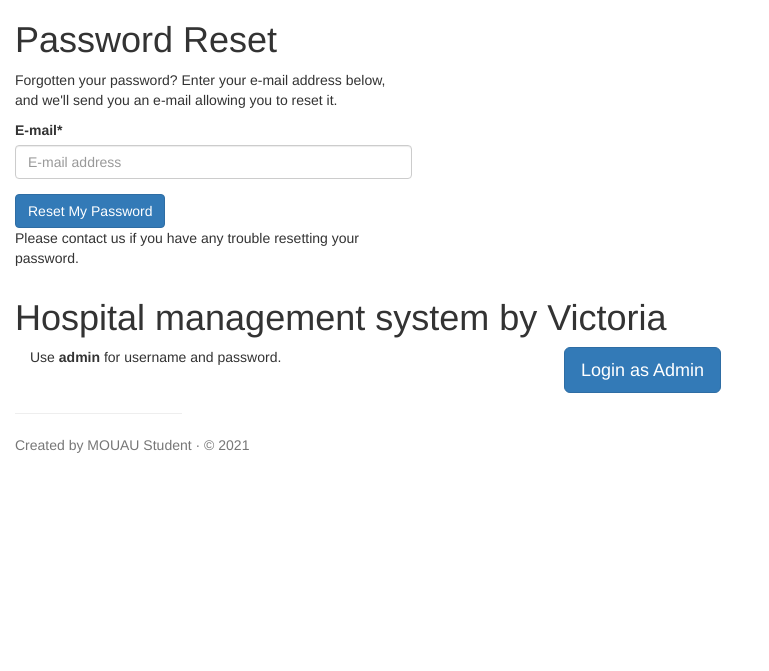
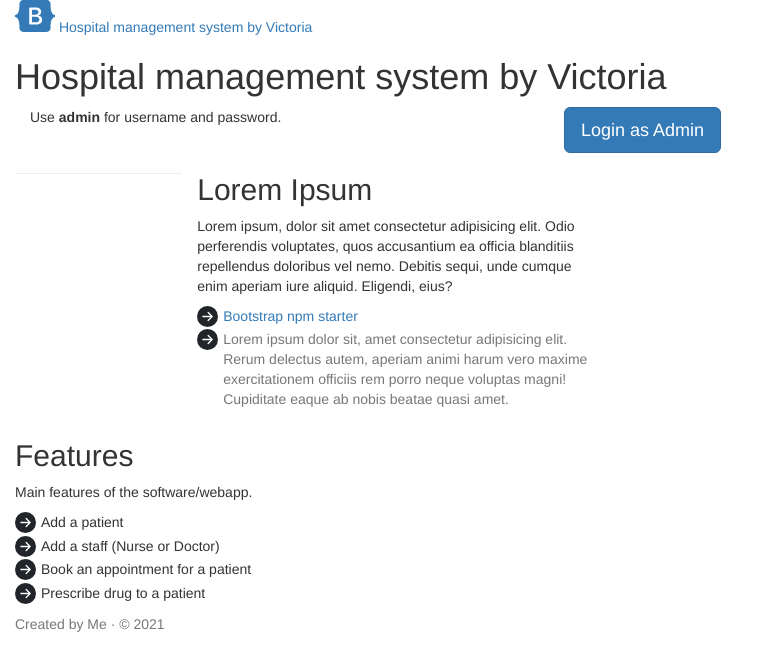
Before and after one commit to onyedikachi-david/ahms, a Django app: page /accounts/password/reset/ in a window 1280 px wide. Shown: the top 671 px of the page, without its empty margins (0-769 px from the left). Run offline with Django 3.2, Linux system fonts and the light colour scheme; some libraries are stand-ins or nearby versions.

Commit message:
Update base.html

```diff
--- a/ahms/templates/base.html
+++ b/ahms/templates/base.html
@@ -9,13 +9,15 @@
     <meta name="generator" content="Hugo 0.84.0">
     <title>Victoria Project</title>
 
-    <link rel="canonical" href="https://getbootstrap.com/docs/5.0/examples/starter-template/">
+
+    <!-- <link rel="canonical" href="https://getbootstrap.com/docs/5.0/examples/starter-template/"> -->
 
 
 
     <!-- Bootstrap core CSS -->
-<!--     <link rel="stylesheet" href="https://cdnjs.cloudflare.com/ajax/libs/twitter-bootstrap/5.1.0/css/bootstrap.min.css" integrity="sha512-F7WyTLiiiPqvu2pGumDR15med0MDkUIo5VTVyyfECR5DZmCnDhti9q5VID02ItWjq6fvDfMaBaDl2J3WdL1uxA==" crossorigin="anonymous" referrerpolicy="no-referrer" /> -->
-    <link rel="stylesheet" href="https://maxcdn.bootstrapcdn.com/bootstrap/3.3.7/css/bootstrap.min.css" integrity="sha384-BVYiiSIFeK1dGmJRAkycuHAHRg32OmUcww7on3RYdg4Va+PmSTsz/K68vbdEjh4u" crossorigin="anonymous" />
+<!-- <link href="../assets/dist/css/bootstrap.min.css" rel="stylesheet"> -->
+<link rel="stylesheet" href="https://maxcdn.bootstrapcdn.com/bootstrap/3.3.7/css/bootstrap.min.css" integrity="sha384-BVYiiSIFeK1dGmJRAkycuHAHRg32OmUcww7on3RYdg4Va+PmSTsz/K68vbdEjh4u" crossorigin="anonymous" />
+
 
     <style>
       .bd-placeholder-img {
@@ -34,26 +36,29 @@
     </style>
 
 
-
-<!--     <link href="starter-template.css" rel="stylesheet"> -->
-      <link href="{% static 'css/starter-template.css' %}" rel="stylesheet">
+    <!-- Custom styles for this template -->
+    <!-- <link href="starter-template.css" rel="stylesheet"> -->
+    <link href="{% static 'css/starter-template.css' %}" rel="stylesheet">
   </head>
   <body>
- {% if messages %}
+
+<div class="col-lg-8 mx-auto p-3 py-md-5">
+  <header class="d-flex align-items-center pb-3 mb-5 border-bottom">
+    <a href="/" class="d-flex align-items-center text-dark text-decoration-none">
+      <svg xmlns="http://www.w3.org/2000/svg" width="40" height="32" class="me-2" viewBox="0 0 118 94" role="img"><title>Bootstrap</title><path fill-rule="evenodd" clip-rule="evenodd" d="M24.509 0c-6.733 0-11.715 5.893-11.492 12.284.214 6.14-.064 14.092-2.066 20.577C8.943 39.365 5.547 43.485 0 44.014v5.972c5.547.529 8.943 4.649 10.951 11.153 2.002 6.485 2.28 14.437 2.066 20.577C12.794 88.106 17.776 94 24.51 94H93.5c6.733 0 11.714-5.893 11.491-12.284-.214-6.14.064-14.092 2.066-20.577 2.009-6.504 5.396-10.624 10.943-11.153v-5.972c-5.547-.529-8.934-4.649-10.943-11.153-2.002-6.484-2.28-14.437-2.066-20.577C105.214 5.894 100.233 0 93.5 0H24.508zM80 57.863C80 66.663 73.436 72 62.543 72H44a2 2 0 01-2-2V24a2 2 0 012-2h18.437c9.083 0 15.044 4.92 15.044 12.474 0 5.302-4.01 10.049-9.119 10.88v.277C75.317 46.394 80 51.21 80 57.863zM60.521 28.34H49.948v14.934h8.905c6.884 0 10.68-2.772 10.68-7.727 0-4.643-3.264-7.207-9.012-7.207zM49.948 49.2v16.458H60.91c7.167 0 10.964-2.876 10.964-8.281 0-5.406-3.903-8.178-11.425-8.178H49.948z" fill="currentColor"></path></svg>
+      <span class="fs-4">Hospital management system by Victoria</span>
+    </a>
+  </header>
+
+  <main>
+    {% if messages %}
           {% for message in messages %}
               <div class="alert {% if message.tags %}alert-{{ message.tags }}{% endif %}">{{ message }}<button type="button" class="close" data-dismiss="alert" aria-label="Close"><span aria-hidden="true">&times;</span></button></div>
           {% endfor %}
       {% endif %}
-<div class="col-lg-8 mx-auto p-3 py-md-5">
-  <header class="d-flex align-items-center pb-3 mb-5 border-bottom">
-
-  </header>
-  {% block content %}
-
-      {% endblock content %}
-  <main>
     <h1>Hospital management system by Victoria</h1>
     <p class="fs-5 col-md-8">Use <span><b>admin</b></span> for username and password.</p>
+
 
     <div class="mb-5">
       <a href="{% url 'admin:index' %}" class="btn btn-primary btn-lg px-4">Login as Admin</a>
@@ -63,22 +68,36 @@
 
     <div class="row g-5">
       <div class="col-md-6">
-        <h2></h2>
-        <p></p>
-
+        <h2>Lorem Ipsum</h2>
+        <p>Lorem ipsum, dolor sit amet consectetur adipisicing elit. Odio perferendis voluptates, quos accusantium ea officia blanditiis repellendus doloribus vel nemo. Debitis sequi, unde cumque enim aperiam iure aliquid. Eligendi, eius?</p>
+        <ul class="icon-list">
+          <li><a href="https://github.com/twbs/bootstrap-npm-starter" rel="noopener" target="_blank">Bootstrap npm starter</a></li>
+          <li class="text-muted">Lorem ipsum dolor sit, amet consectetur adipisicing elit. Rerum delectus autem, aperiam animi harum vero maxime exercitationem officiis rem porro neque voluptas magni! Cupiditate eaque ab nobis beatae quasi amet.</li>
+        </ul>
       </div>
 
       <div class="col-md-6">
-
+        <h2>Features</h2>
+        <p>Main features of the software/webapp.</p>
+        <ul class="icon-list">
+          <li>Add a patient</li>
+          <li>Add a staff (Nurse or Doctor)</li>
+          <li>Book an appointment for a patient</li>
+          <li>Prescribe drug to a patient</li>
+        </ul>
       </div>
     </div>
   </main>
   <footer class="pt-5 my-5 text-muted border-top">
-    Created by MOUAU Student &middot; &copy; 2021
+    Created by Me &middot; &copy; 2021
   </footer>
 </div>
 
 
+    <!-- <script src="../assets/dist/js/bootstrap.bundle.min.js"></script> -->
     <script src="https://maxcdn.bootstrapcdn.com/bootstrap/3.3.7/js/bootstrap.min.js" integrity="sha384-Tc5IQib027qvyjSMfHjOMaLkfuWVxZxUPnCJA7l2mCWNIpG9mGCD8wGNIcPD7Txa" crossorigin="anonymous"></script>
+
+
+
   </body>
 </html>
```
